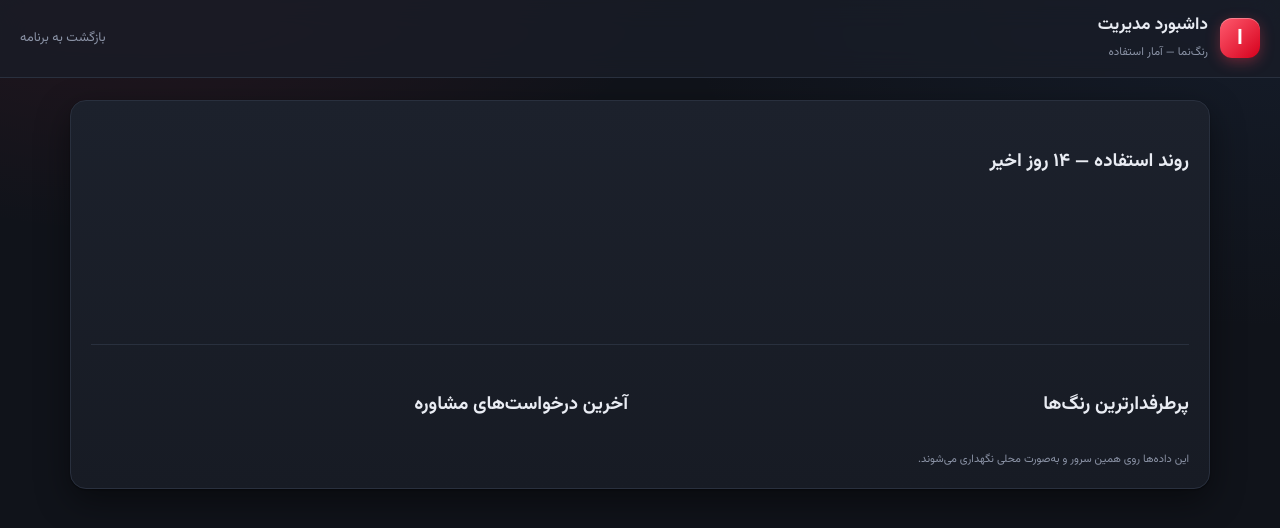
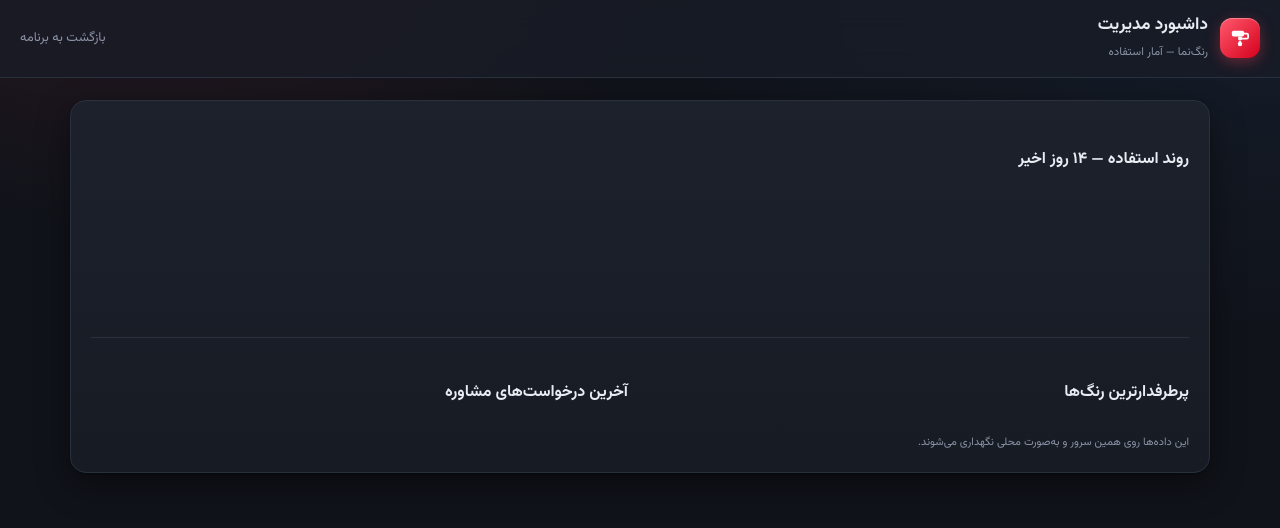
Before and after one commit to erfanmohammadi1998/rangnama, a plain HTML site: page frontend/admin.html in a window 1280 px wide. Drawn offline with Linux system fonts and the light colour scheme; no server answers.

Commit message:
Unify logo and dashboard colors

```diff
--- a/frontend/admin.html
+++ b/frontend/admin.html
@@ -10,7 +10,14 @@
 <body>
   <header class="topbar">
     <div class="brand">
-      <span class="logo">ا</span>
+      <span class="logo" aria-hidden="true">
+        <svg viewBox="0 0 32 32" fill="none" xmlns="http://www.w3.org/2000/svg">
+          <rect x="6" y="7" width="15" height="7" rx="2" fill="#fff"/>
+          <path d="M21 10.5h3.2c1 0 1.8.8 1.8 1.8V15c0 1-.8 1.8-1.8 1.8H16.5" stroke="#fff" stroke-width="2.2" stroke-linecap="round"/>
+          <rect x="13.7" y="14" width="4.6" height="4.4" rx="1" fill="#fff"/>
+          <path d="M16 18.4c1.7 1.9 2.7 3.6 2.7 5.1a2.7 2.7 0 1 1-5.4 0c0-1.5 1-3.2 2.7-5.1Z" fill="#fff"/>
+        </svg>
+      </span>
       <div><strong>داشبورد مدیریت</strong><span class="brand-sub">رنگ‌نما — آمار استفاده</span></div>
     </div>
     <a href="/" class="nav-link">بازگشت به برنامه</a>
@@ -39,7 +46,8 @@
 
   <style>
     .kpis { display:grid; grid-template-columns: repeat(4,1fr); gap:14px; }
-    .kpi { background: var(--bg); border:1px solid var(--line); border-radius:14px; padding:16px; }
+    .kpi { background: var(--card-2); border:1px solid var(--line); border-radius:14px; padding:16px; }
+    h3 { font-size:16px; }
     .kpi b { font-size:30px; font-weight:800; color:var(--accent); display:block; }
     .kpi span { font-size:12.5px; color:var(--muted); }
     .bars { display:flex; align-items:flex-end; gap:6px; height:150px; margin-top:12px;
```
